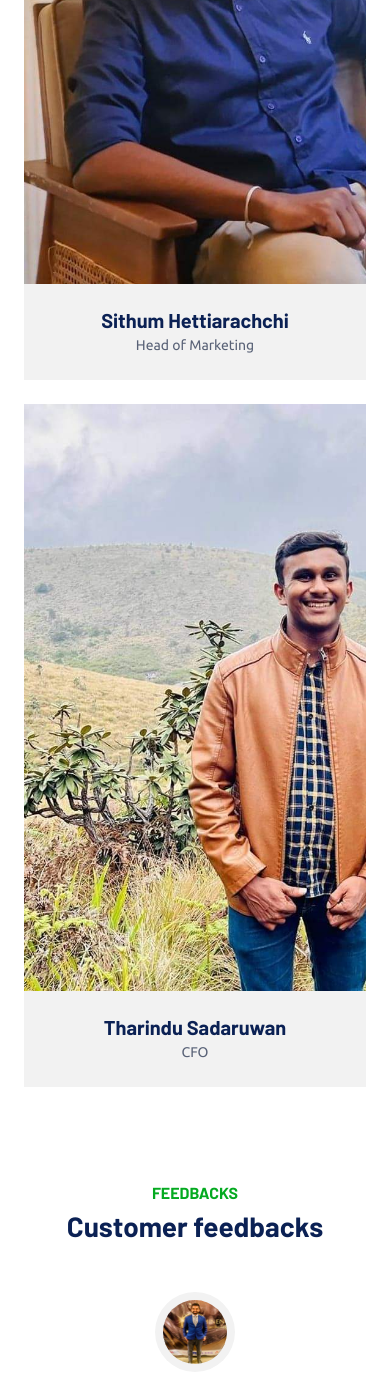
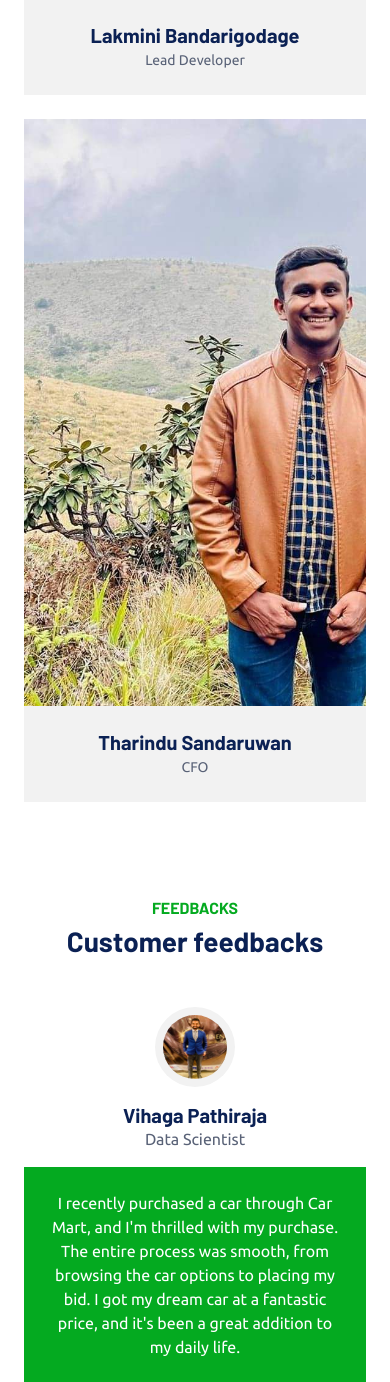
Before and after one commit to Mihiru-Lakshitha/Car-selling-platform, a Django app: page / in a window 390 px wide. Shown: the part 4453-5835 px from the top of the page. Run offline with Django 4.2, Linux system fonts and the light colour scheme; parts of the project's set-up code (start-up, migrations or seed data) failed here and were passed over; some libraries are stand-ins or nearby versions.

Commit message:
Update home.html

```diff
--- a/home/templates/home/home.html
+++ b/home/templates/home/home.html
@@ -93,14 +93,12 @@
                     <a href="#" class="nav-link dropdown-toggle" data-bs-toggle="dropdown">Pages</a>
                     <div class="dropdown-menu fade-up m-0">
                         <a href="{% url 'default_home' %}" class="dropdown-item">Auctions</a>
-                        <a href="{% url 'forum' %}" class="dropdown-item">Forum</a>
-                        <a href="{% url 'blog' %}" class="dropdown-item">Blog</a>
                         <a href="{% url 'contact' %}" class="dropdown-item">Contact</a>
                     </div>
                 </div>
             </div>
         </div>
-        <a href="/auctions/login" class="btn btn-primary py-4 px-lg-5 d-none d-lg-block">Join Now<i class="fa fa-arrow-right ms-3"></i></a>
+        <a href="/auctions/" class="btn btn-primary py-4 px-lg-5 d-none d-lg-block">Visit Now<i class="fa fa-arrow-right ms-3"></i></a>
     </nav>
 
     <!-- Navbar End -->
@@ -133,7 +131,6 @@
                         <div class="container">
                             <div class="row align-items-center justify-content-center justify-content-lg-start">
                                 <div class="col-10 col-lg-7 text-center text-lg-start">
-                                    <h6 class="text-white text-uppercase mb-3 animated slideInDown">// Car Auction //</h6>
                                     <h1 class="display-3 text-white mb-4 pb-3 animated slideInDown">Find Your Dream Car in Sri Lanka</h1>
                                     <a href="/auctions/login" class="btn btn-primary py-3 px-5 animated slideInDown">Sign in<i class="fa fa-arrow-right ms-3"></i></a>
                                 </div>
@@ -224,9 +221,9 @@
                             <div class="col-12 col-sm-6">
                                 <select class="form-select border-0" style="height: 55px;">
                                     <option selected>Select An Auction</option>
-                                    <option value="1">Auction 1</option>
-                                    <option value="2">Auction 2</option>
-                                    <option value="3">Auction 3</option>
+                                    <option value="1">Golden Auction</option>
+                                    <option value="2">Silver Auction</option>
+                                    <option value="3">Basic Auction</option>
                                 </select>
                             </div>
                             <div class="col-12 col-sm-6">
@@ -294,7 +291,7 @@
             <div class="col-lg-3 col-md-6 wow fadeInUp" data-wow-delay="0.5s">
                 <div class="team-item">
                     <div class="position-relative overflow-hidden">
-                        <img class="img-fluid" src="{% static 'img/team-3.jpg' %}" alt="">
+                        <img class="img-fluid" src="{% static 'img/team-5.png' %}" alt="">
                         <div class="team-overlay position-absolute start-0 top-0 w-100 h-100">
                             <a class="btn btn-square mx-1" href=""><i class="fab fa-facebook-f"></i></a>
                             <a class="btn btn-square mx-1" href=""><i class="fab fa-twitter"></i></a>
@@ -302,8 +299,8 @@
                         </div>
                     </div>
                     <div class="bg-light text-center p-4">
-                        <h5 class="fw-bold mb-0">Sithum Hettiarachchi</h5>
-                        <small>Head of Marketing</small>
+                        <h5 class="fw-bold mb-0">Lakmini Bandarigodage</h5>
+                        <small>Lead Developer</small>
                     </div>
                 </div>
             </div>
@@ -318,7 +315,7 @@
                         </div>
                     </div>
                     <div class="bg-light text-center p-4">
-                        <h5 class="fw-bold mb-0">Tharindu Sadaruwan</h5>
+                        <h5 class="fw-bold mb-0">Tharindu Sandaruwan</h5>
                         <small>CFO</small>
                     </div>
                 </div>
@@ -422,8 +419,8 @@
                 <div class="col-md-6 text-center text-md-start mb-3 mb-md-0">
                     &copy; <a class="border-bottom" href="#">Car Mart Lanka</a>, All Rights Reserved.
                     <!--/*** This template is free as long as you keep the footer author’s credit link/attribution link/backlink. If you'd like to use the template without the footer author’s credit link/attribution link/backlink, you can purchase the Credit Removal License from "https://htmlcodex.com/credit-removal". Thank you for your support. ***/-->
-                    Designed By <a class="border-bottom" href="https://htmlcodex.com">HTML Codex</a>
-                    <br>Distributed By: <a class="border-bottom" href="https://themewagon.com" target="_blank">ThemeWagon</a>
+
+                    <br><a class="border-bottom" href="https://themewagon.com" target="_blank"></a>
                 </div>
                 <div class="col-md-6 text-center text-md-end">
                     <div class="footer-menu">
```
